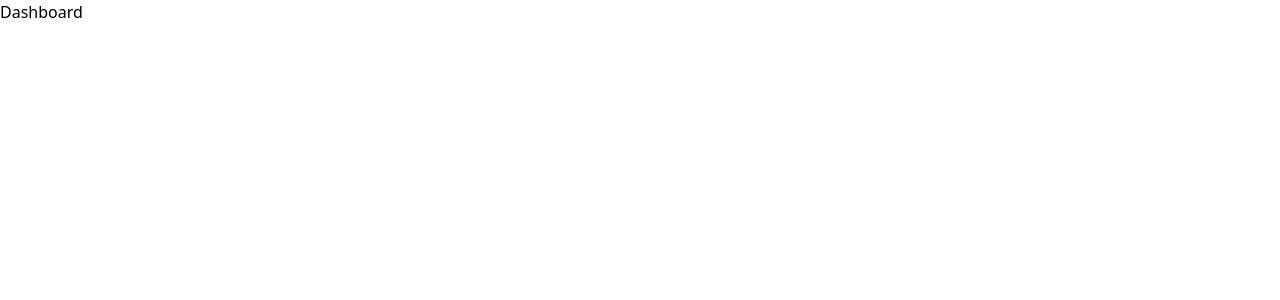
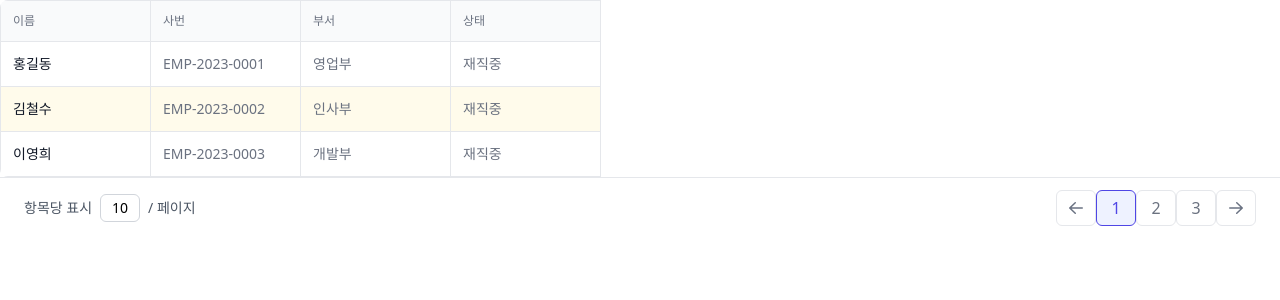
Before and after one commit to NEXT-LIKELION/Crimson-ERP-FE, a React (Vite) app in the folder ERP/: page / in a window 1280 px wide. Shown: the top 300 px of the page. Built offline with nearby package versions, Linux system fonts and the light colour scheme.

Commit message:
feat: Create table and pagination components

```diff
--- a/ERP/package.json
+++ b/ERP/package.json
@@ -10,6 +10,7 @@
     "preview": "vite preview"
   },
   "dependencies": {
+    "@heroicons/react": "^2.2.0",
     "@tailwindcss/postcss": "^4.0.12",
     "@tailwindcss/vite": "^4.0.12",
     "autoprefixer": "^10.4.20",
--- /dev/null
+++ b/ERP/src/components/pagination/pagination.tsx
@@ -0,0 +1,60 @@
+import { ArrowLeftIcon, ArrowRightIcon } from '@heroicons/react/20/solid';
+
+export default function Pagination() {
+    return (
+        <div className="flex items-center justify-between border-t border-gray-200 bg-white px-4 py-3 sm:px-6">
+            {/* Desktop pagination */}
+            <div className="hidden sm:flex sm:flex-1 sm:items-center sm:justify-between">
+                <div className="flex items-center space-x-2 text-sm">
+                    <p className="text-[#4B5563]">항목당 표시</p>
+                    <span className="inline-flex items-center justify-center w-10 h-7 bg-white text-black font-medium border border-[#D1D5DB] rounded-md">
+                        10
+                    </span>
+                    <p className="text-[#4B5563]">/ 페이지</p>
+                </div>
+                <div>
+                    <nav aria-label="Pagination" className="flex items-center">
+                        {/* Previous Button */}
+                        <a
+                            href="#"
+                            className="relative inline-flex items-center justify-center rounded-md w-10 h-9 text-gray-500 border border-gray-200 hover:bg-gray-50 focus:outline-none"
+                        >
+                            <span className="sr-only">Previous</span>
+                            <ArrowLeftIcon aria-hidden="true" className="w-5 h-5" />
+                        </a>
+                        {/* Page 1 (Active) */}
+                        <a
+                            href="#"
+                            aria-current="page"
+                            className="relative inline-flex items-center justify-center w-10 h-9 rounded-md text-[#4F46E5] bg-[#EEF2FF] border border-[#4F46E5] focus:outline-none"
+                        >
+                            1
+                        </a>
+                        {/* Page 2 */}
+                        <a
+                            href="#"
+                            className="relative inline-flex items-center justify-center w-10 h-9 rounded-md text-[#6B7280] bg-white border border-gray-200 hover:bg-gray-50 focus:outline-none"
+                        >
+                            2
+                        </a>
+                        {/* Page 3 */}
+                        <a
+                            href="#"
+                            className="relative inline-flex items-center justify-center w-10 h-9 rounded-md text-[#6B7280] bg-white border border-gray-200 hover:bg-gray-50 focus:outline-none"
+                        >
+                            3
+                        </a>
+                        {/* Next Button */}
+                        <a
+                            href="#"
+                            className="relative inline-flex items-center justify-center rounded-md w-10 h-9 text-gray-500 border border-gray-200 hover:bg-gray-50 focus:outline-none"
+                        >
+                            <span className="sr-only">Next</span>
+                            <ArrowRightIcon aria-hidden="true" className="w-5 h-5" />
+                        </a>
+                    </nav>
+                </div>
+            </div>
+        </div>
+    );
+}
--- /dev/null
+++ b/ERP/src/components/table/table.tsx
@@ -0,0 +1,127 @@
+import React, { useState } from 'react';
+
+// 데이터 행의 타입 정의
+interface TableRow {
+    name: string;
+    empId: string;
+    department: string;
+    status: string;
+    isHighlighted: boolean;
+}
+
+// 테이블 컴포넌트의 props 타입 정의
+interface TableProps {
+    data?: TableRow[];
+}
+
+const Table: React.FC<TableProps> = ({ data = [] }) => {
+    const [hoveredRow, setHoveredRow] = useState<number | null>(null);
+
+    // 행 배경색을 결정하는 함수
+    const getRowBackgroundColor = (index: number, isHighlighted: boolean): string => {
+        // 호버 상태인 경우
+        if (hoveredRow === index) {
+            return 'bg-[#F9FAFB]';
+        }
+        // 강조 행인 경우
+        if (isHighlighted) {
+            return 'bg-[#FFFBEB]';
+        }
+        // 기본 행인 경우
+        return 'bg-[#FFFFFF]';
+    };
+
+    // 샘플 데이터 (실제 구현 시 props로 받아옴)
+    const sampleData: TableRow[] =
+        data.length > 0
+            ? data
+            : [
+                  {
+                      name: '홍길동',
+                      empId: 'EMP-2023-0001',
+                      department: '영업부',
+                      status: '재직중',
+                      isHighlighted: false,
+                  },
+                  {
+                      name: '김철수',
+                      empId: 'EMP-2023-0002',
+                      department: '인사부',
+                      status: '재직중',
+                      isHighlighted: true,
+                  },
+                  {
+                      name: '이영희',
+                      empId: 'EMP-2023-0003',
+                      department: '개발부',
+                      status: '재직중',
+                      isHighlighted: false,
+                  },
+              ];
+
+    return (
+        <div className="relative overflow-x-auto sm:rounded-lg">
+            <table className="table-fixed text-sm text-left rtl:text-right text-gray-500 dark:text-gray-400 font-inter border-collapse">
+                <thead className="text-xs text-gray-700 uppercase bg-gray-50 dark:bg-gray-700 dark:text-gray-400">
+                    <tr>
+                        <th
+                            scope="col"
+                            className="w-[150px] h-[40px] p-3 border border-[#E5E7EB] text-[#6B7280] font-light"
+                        >
+                            이름
+                        </th>
+                        <th
+                            scope="col"
+                            className="w-[150px] h-[40px] p-3 border border-[#E5E7EB] text-[#6B7280] font-light"
+                        >
+                            사번
+                        </th>
+                        <th
+                            scope="col"
+                            className="w-[150px] h-[40px] p-3 border border-[#E5E7EB] text-[#6B7280] font-light"
+                        >
+                            부서
+                        </th>
+                        <th
+                            scope="col"
+                            className="w-[150px] h-[40px] p-3 border border-[#E5E7EB] text-[#6B7280] font-light"
+                        >
+                            상태
+                        </th>
+                    </tr>
+                </thead>
+                <tbody>
+                    {sampleData.map((row, index) => (
+                        <tr
+                            key={index}
+                            className={`${getRowBackgroundColor(
+                                index,
+                                row.isHighlighted
+                            )} transition-colors duration-150`}
+                            onMouseEnter={() => setHoveredRow(index)}
+                            onMouseLeave={() => setHoveredRow(null)}
+                        >
+                            <th
+                                scope="row"
+                                className="w-[150px] h-[40px] p-3 text-[#111827] font-light whitespace-nowrap dark:text-white border border-[#E5E7EB]"
+                            >
+                                {row.name}
+                            </th>
+                            <td className="w-[150px] h-[40px] p-3 border border-[#E5E7EB] text-[#6B7280] font-light">
+                                {row.empId}
+                            </td>
+                            <td className="w-[150px] h-[40px] p-3 border border-[#E5E7EB] text-[#6B7280] font-light">
+                                {row.department}
+                            </td>
+                            <td className="w-[150px] h-[40px] p-3 border border-[#E5E7EB] text-[#6B7280] font-light">
+                                {row.status}
+                            </td>
+                        </tr>
+                    ))}
+                </tbody>
+            </table>
+        </div>
+    );
+};
+
+export default Table;
--- a/ERP/src/pages/Dashboard/DashboardPage.tsx
+++ b/ERP/src/pages/Dashboard/DashboardPage.tsx
@@ -1,9 +1,13 @@
-const DashboardPage = () =>{
+import Pagination from '../../components/pagination/pagination';
+import Table from '../../components/table/table';
+
+const DashboardPage = () => {
     return (
-        <div>
-            <h1>Dashboard</h1>
-        </div>
-    )
-}
+        <>
+            <Table />
+            <Pagination />
+        </>
+    );
+};
 
 export default DashboardPage;
```
Also changed, not shown: ERP/src/components/1.txt (deleted), 1 other file (tests, documents, lock files or other folders).
